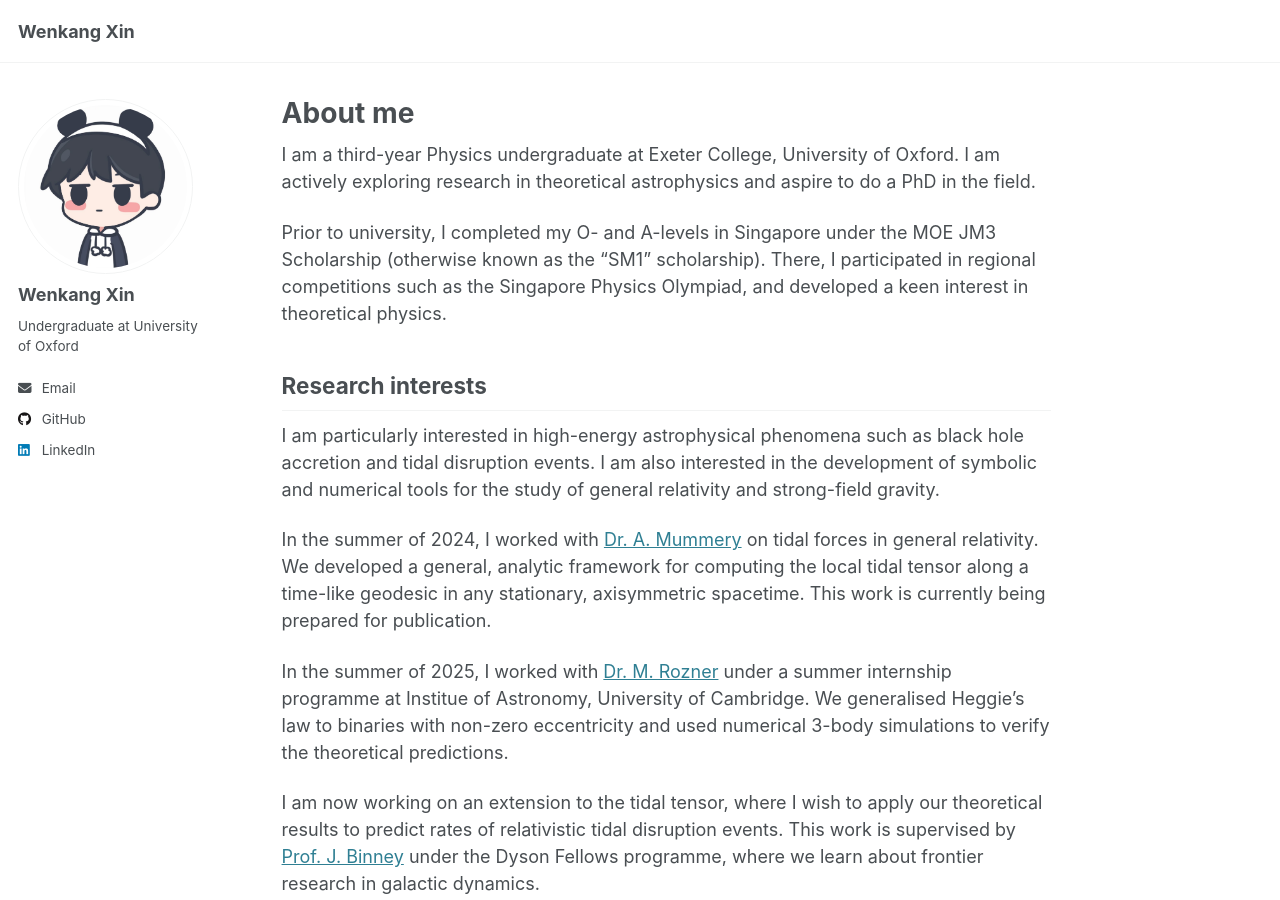
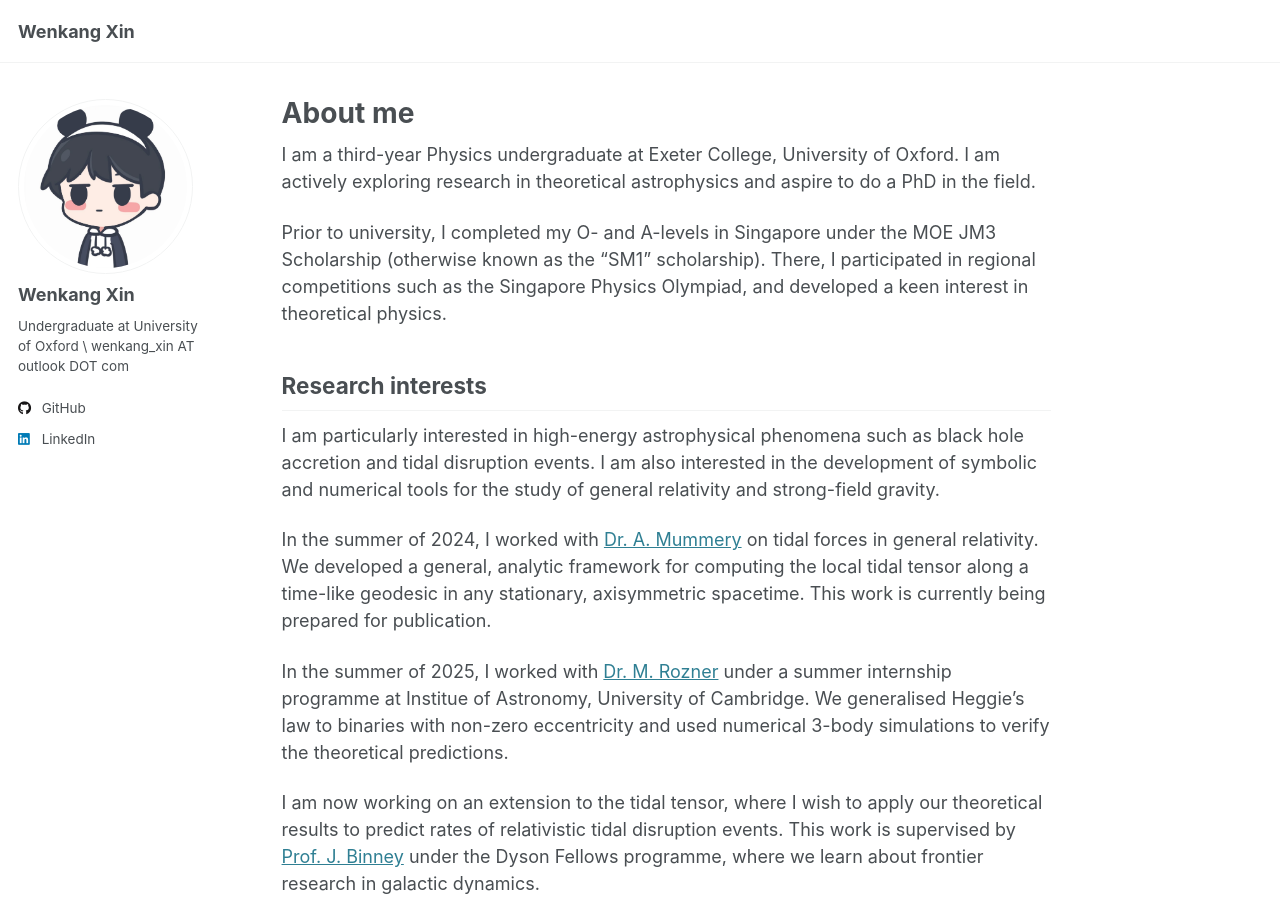
Before and after one commit to Walker-Xin/Walker-Xin.github.io, a Jekyll site: the page built from _pages/about.md, in a window 1280 px wide and 900 px high. Built offline with Jekyll 4.4.1, drawn with Linux system fonts in a browser that asks for light colours.

Commit message:
hide email

```diff
--- a/_config.yml
+++ b/_config.yml
@@ -25,11 +25,11 @@ author:
   avatar           : "avatar.png"
   name             : "Wenkang Xin"
   pronouns         : # example: "she/her"
-  bio              : "Undergraduate at University of Oxford"
+  bio              : "Undergraduate at University of Oxford \\ wenkang_xin AT outlook DOT com"
   # location         : "Oxford"
   # employer         : "University of Oxford"
   uri              : # URL
-  email            : "wenkang_xin@outlook.com"
+  # email            : "wenkang_xin@outlook.com"
   # cv               : "files/resume.pdf"
 
   # Academic websites
```
